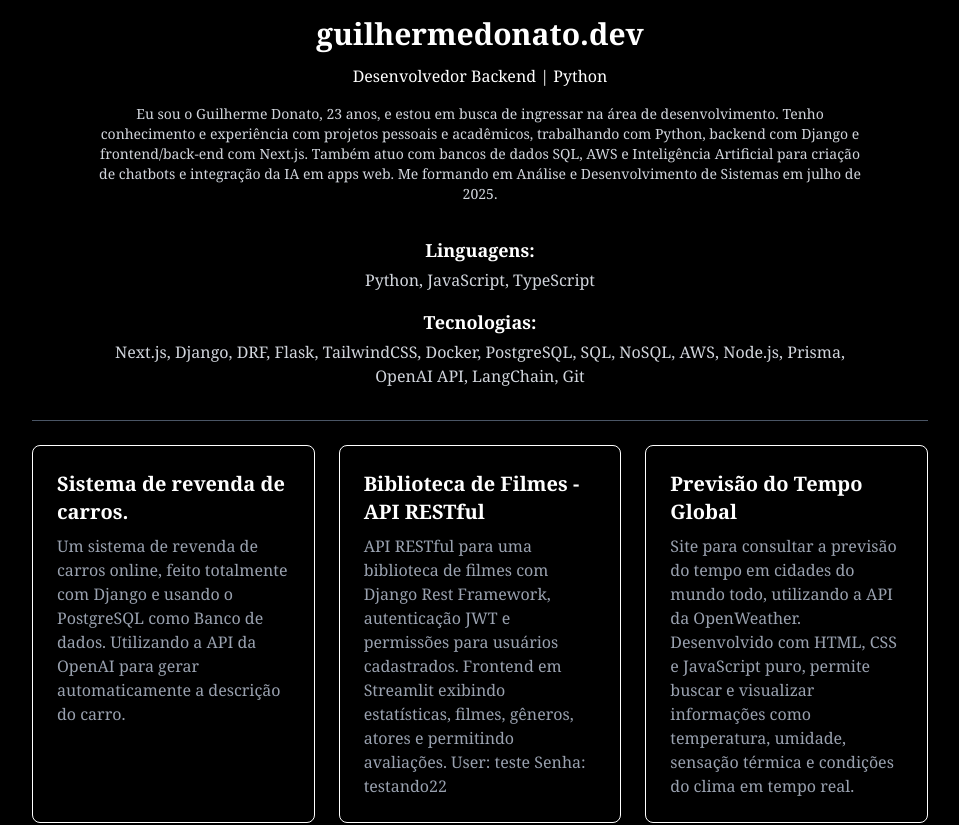
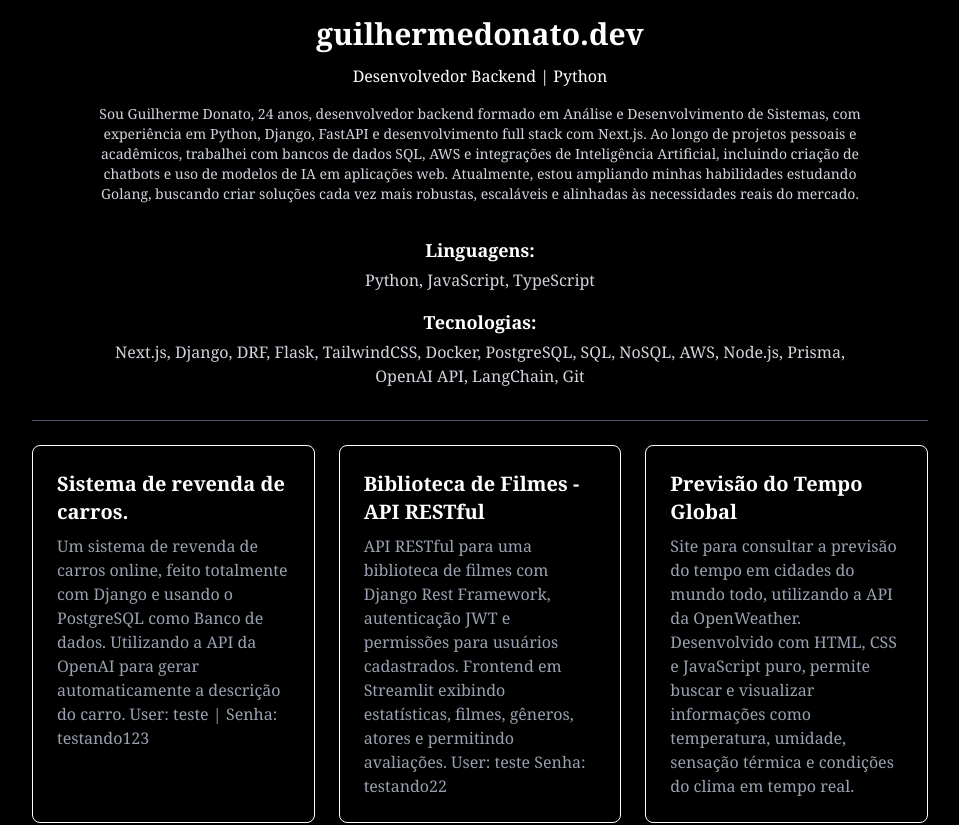
Before and after one commit to guilherme-donato-dev/portfolio, a Next.js app: page / in a window 1280 px wide. Shown: the top 825 px of the page, without its empty margins (160-1119 px from the left). Built offline with nearby package versions, Linux system fonts and the light colour scheme.

Commit message:
atualizado o resumo

```diff
--- a/app/page.tsx
+++ b/app/page.tsx
@@ -7,7 +7,7 @@ const projects = [
   {
     name: "Sistema de revenda de carros.",
     description:
-      "Um sistema de revenda de carros online, feito totalmente com Django e usando o PostgreSQL como Banco de dados. Utilizando a API da OpenAI para gerar automaticamente a descrição do carro.",
+      "Um sistema de revenda de carros online, feito totalmente com Django e usando o PostgreSQL como Banco de dados. Utilizando a API da OpenAI para gerar automaticamente a descrição do carro. User: teste | Senha: testando123",
     link: "https://carros-django.onrender.com/cars/",
   },
   /*{
@@ -61,12 +61,7 @@ export default function Home() {
         {/* Sobre mim */}
         <div className="max-w-3xl text-center mb-8">
           <p className="text-gray-300 text-sm">
-          Eu sou o Guilherme Donato, 23 anos, e estou em busca de ingressar na área de
-          desenvolvimento. Tenho conhecimento e experiência com projetos pessoais e
-          acadêmicos, trabalhando com Python, backend com Django e frontend/back-end com
-          Next.js. Também atuo com bancos de dados SQL, AWS e Inteligência Artificial para
-          criação de chatbots e integração da IA em apps web. Me formando em Análise e
-          Desenvolvimento de Sistemas em julho de 2025.
+          Sou Guilherme Donato, 24 anos, desenvolvedor backend formado em Análise e Desenvolvimento de Sistemas, com experiência em Python, Django, FastAPI e desenvolvimento full stack com Next.js. Ao longo de projetos pessoais e acadêmicos, trabalhei com bancos de dados SQL, AWS e integrações de Inteligência Artificial, incluindo criação de chatbots e uso de modelos de IA em aplicações web. Atualmente, estou ampliando minhas habilidades estudando Golang, buscando criar soluções cada vez mais robustas, escaláveis e alinhadas às necessidades reais do mercado.
           </p>
         </div>
 
```
